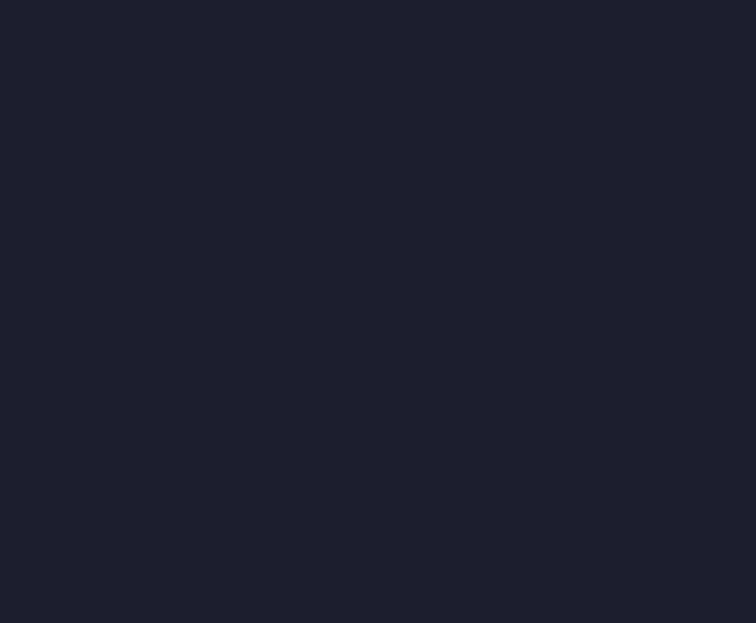
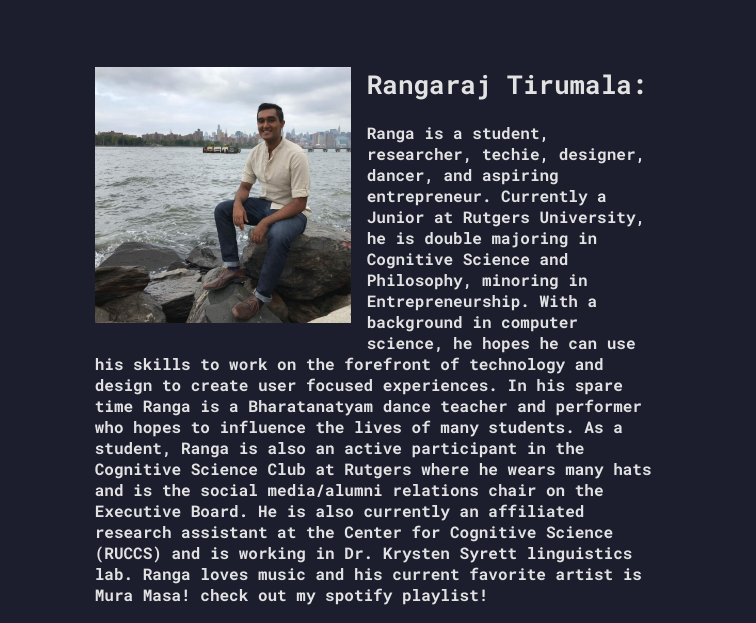
Before and after one commit to rangat/rangat.github.io, a website: page about.html in a window 1280 px wide. Shown: the part 106-729 px from the top of the page, without its empty margins (265-1021 px from the left). Drawn offline with Linux system fonts and the light colour scheme; a web font is replaced by a local one.

Commit message:
added content to about

```diff
--- a/about.html
+++ b/about.html
@@ -21,9 +21,11 @@
       </div>
     </nav>
   </div>
-  <div class="body-container">
+  <div class="body-container" style="padding-top: 10%;">
     <div class="middle">
       <div class="inner">
+        <img class="profile" src="profile.jpeg" alt="Rangaraj Tirumala">
+        <p><h4>Rangaraj Tirumala:</h3><br>Ranga is a student, researcher, techie, designer, dancer, and aspiring entrepreneur. Currently a Junior at Rutgers University, he is double majoring in Cognitive Science and Philosophy, minoring in Entrepreneurship. With a background in computer science, he hopes he can use his skills to work on the forefront of technology and design to create user focused experiences. In his spare time Ranga is a Bharatanatyam dance teacher and performer who hopes to influence the lives of many students. As a student, Ranga is also an active participant in the Cognitive Science Club at Rutgers where he wears many hats and is the social media/alumni relations chair on the Executive Board. He is also currently an affiliated research assistant at the Center for Cognitive Science (RUCCS) and is working in Dr. Krysten Syrett linguistics lab. Ranga loves music and his current favorite artist is Mura Masa! check out my <a href="https://open.spotify.com/user/1287724819/playlist/0wZzVIybGxNpjWaUngWR6V?si=T-QteG6URTWm17t14F1FHg">spotify playlist</a>!</p>
       </div>
     </div>
   </div>
--- a/main.css
+++ b/main.css
@@ -20,7 +20,7 @@ a{
   text-decoration: none;
 }
 
-li a:hover{
+a:hover{
   text-decoration: underline;
 }
 
@@ -38,6 +38,14 @@ h1{
   font-size: 40px;
   -webkit-margin-after: 0;
 }
+h4{
+  margin: 0;
+  font-size: 26px;
+}
+
+p{
+  margin: 0;
+}
 
 .r-logo{
   display: inline-block;
@@ -48,7 +56,7 @@ h1{
 }
 
 .body-container{
-  padding: 0 22%;
+  padding: 0 10%;
   padding-top: 25%;
   height: 100%;
 }
@@ -98,3 +106,10 @@ h1{
   padding-left: 1rem;
   padding-right: 1rem;
 }
+
+.profile{
+  width: 16rem;
+  float: left;
+  padding-right: 1rem;
+  padding-bottom: 1rem;
+}
```
